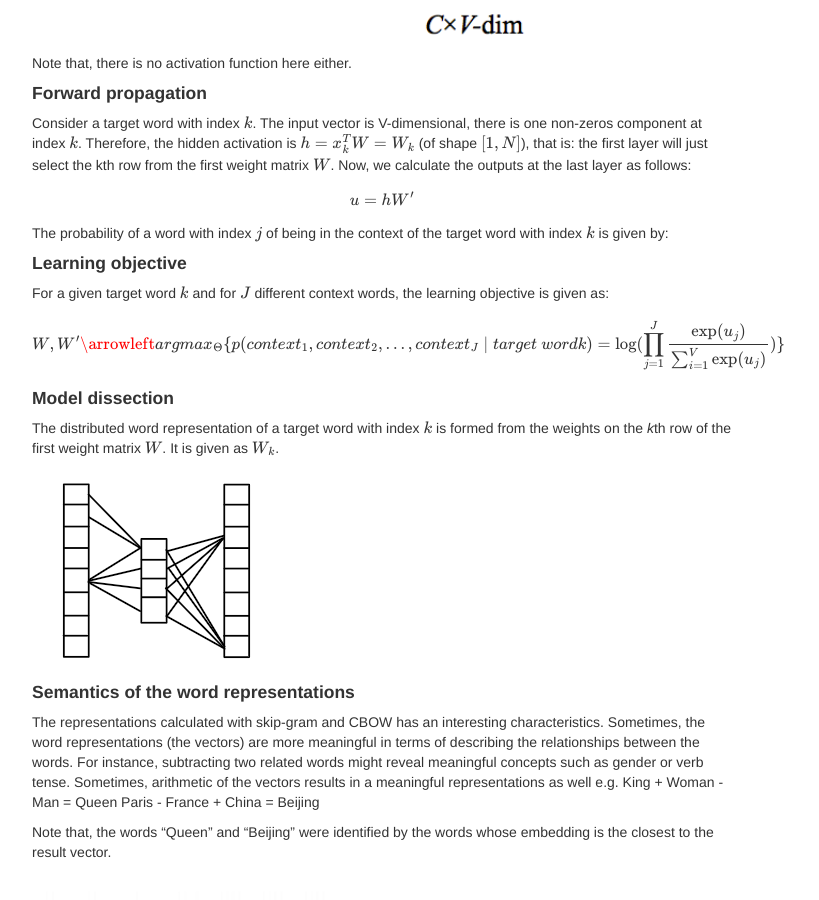
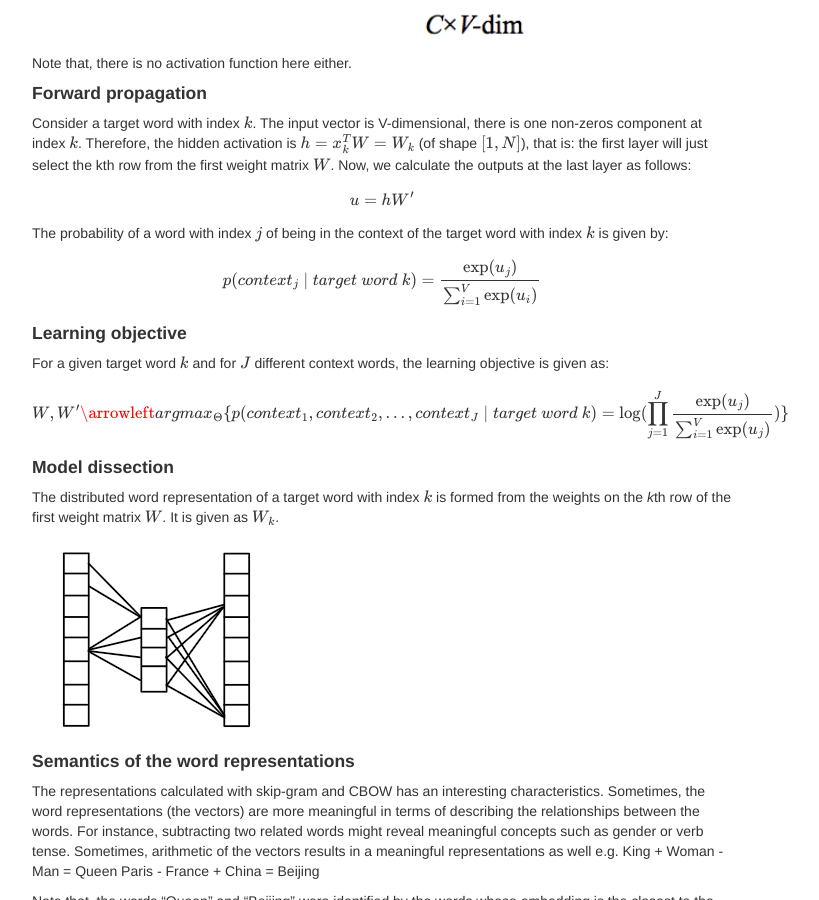
Before and after one commit to kfattila/kfattila.github.io, a Jekyll site: the page built from pages/neural_word_embeddings.md, in a window 1280 px wide and 900 px high, scrolled down 5971 px. Shown: the whole window, without its empty margins (258-1077 px from the left). Built offline with Jekyll 4.4.1, drawn with Linux system fonts in a browser that asks for light colours; formulas are drawn with MathJax 3; comment, search, counter and statistics services are not loaded.

Commit message:
Lectures

```diff
--- a/pages/neural_word_embeddings.md
+++ b/pages/neural_word_embeddings.md
@@ -127,11 +127,12 @@ Note that, there is no activation function here either.
 Consider a target word with index \\(k\\). The input vector is V-dimensional, there is one non-zeros component at index \\(k\\). Therefore, the hidden activation is \\(h = x_{k}^{T}W = W_{k}\\) (of shape \\([1,N]\\)), that is: the first layer will just select the kth row from the first weight matrix \\(W\\). Now, we calculate the outputs at the last layer as follows:
 \\[u = hW'\\]
 The probability of a word with index \\(j\\) of being in the context of the target word with index \\(k\\) is given by:
+\\[p(context_{j} \mid target\ word\ k) = \frac{\exp(u_{j})}{\sum_{i=1}^{V}\exp(u_{i})}\\]
 
 #### Learning objective
 
 For a given target word \\(k\\) and for \\(J\\) different context words, the learning objective is given as:
-\\[W,W' \arrowleft argmax_{\Theta}\\{p(context_{1}, context_{2}, ..., context_{J} \mid target\ word k) = \log(\prod_{j=1}^{J}\frac{\exp(u_{j})}{\sum_{i=1}^{V}\exp(u_{j})})\\}\\]
+\\[W,W' \arrowleft argmax_{\Theta}\\{p(context_{1}, context_{2}, ..., context_{J} \mid target\ word\ k) = \log(\prod_{j=1}^{J}\frac{\exp(u_{j})}{\sum_{i=1}^{V}\exp(u_{j})})\\}\\]
 
 
 #### Model dissection
```
